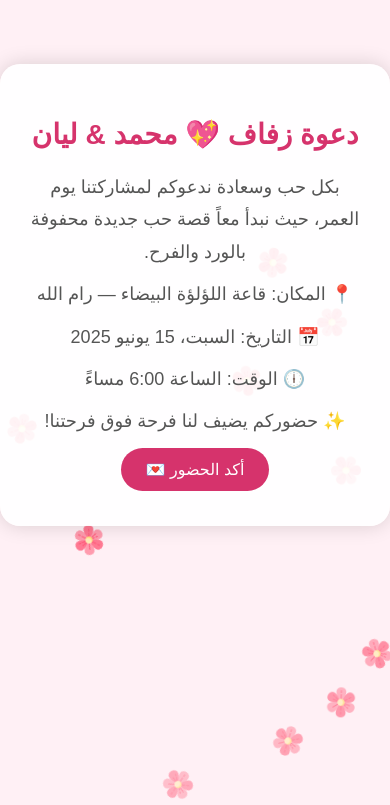
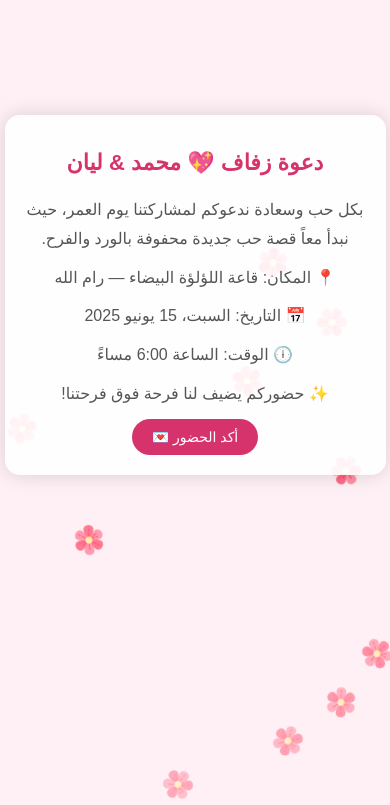
Before and after one commit to jana274/weddingCard, a website: page index.html in a window 390 px wide. Shown: the part 122-927 px from the top of the page. Drawn offline with Linux system fonts and the light colour scheme; some packages are replaced by stand-ins of ours; a script that the page names is missing.

Commit message:
تعديل التصميم ليكون متجاوب مع شاشات الهاتف

```diff
--- a/index.html
+++ b/index.html
@@ -102,6 +102,31 @@
           opacity: 0;
         }
       }
+      @media (max-width: 600px) {
+        .card {
+          width: 90%;
+          padding: 20px 15px;
+          border-radius: 15px;
+        }
+
+        .card h1 {
+          font-size: 22px;
+        }
+
+        .card p {
+          font-size: 16px;
+        }
+
+        .btn {
+          padding: 10px 20px;
+          font-size: 14px;
+        }
+
+        .card img {
+          border-radius: 10px;
+          margin-bottom: 15px;
+        }
+      }
     </style>
   </head>
   <body>
```
